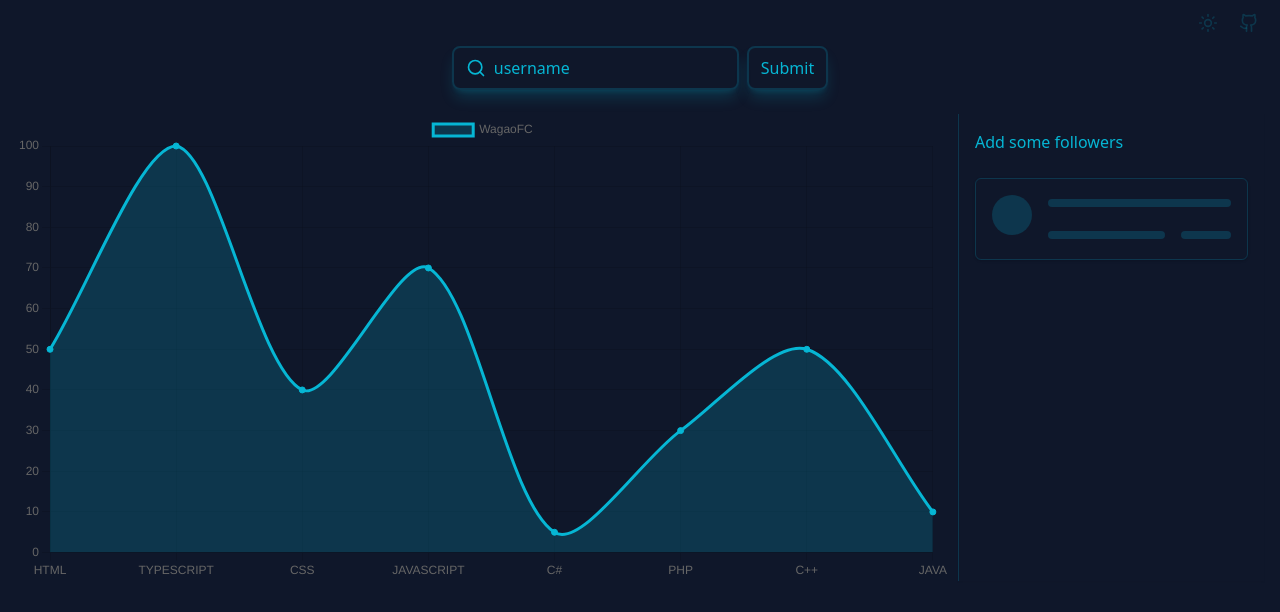
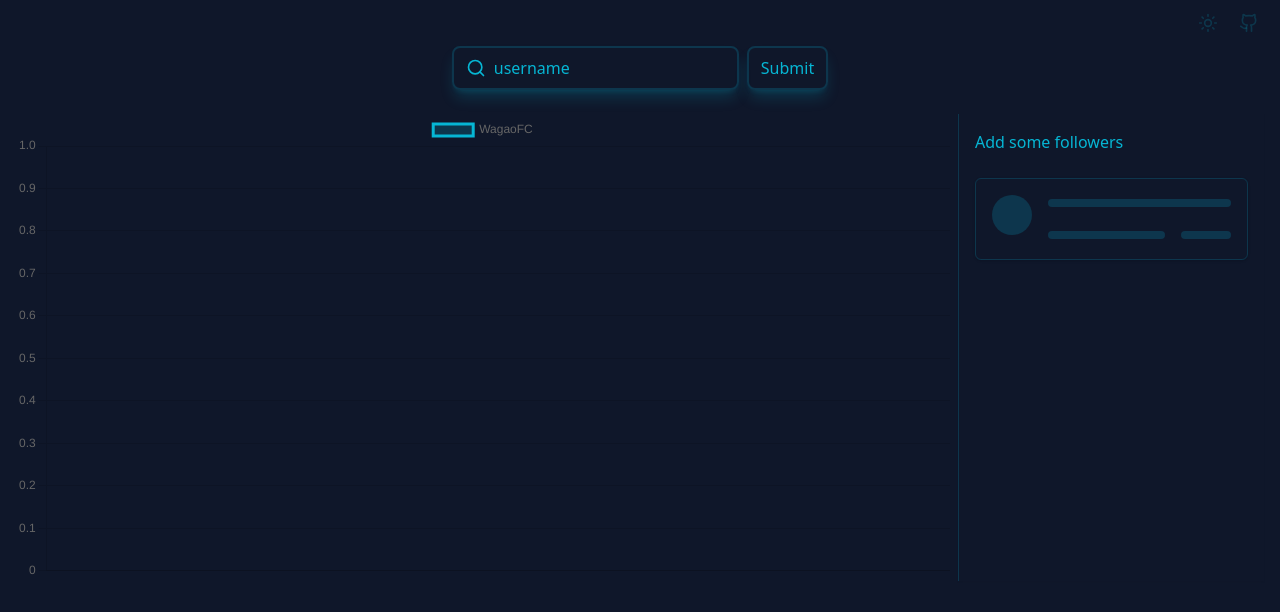
Before and after one commit to WagaoFC/gitHubCompare, a React (Vite) app: page / in a window 1280 px wide. Shown: the top 612 px of the page. Built offline with nearby package versions, Linux system fonts and the light colour scheme; what tailwindcss-animated would draw is missing.

Commit message:
:sparkles: feat: listing techs

```diff
--- a/src/components/chart/index.tsx
+++ b/src/components/chart/index.tsx
@@ -22,13 +22,14 @@ ChartJS.register(
     Filler
 )
 
-export function Chart() {
+export function Chart({ techs }: any) {
+
     const data = {
-        labels: ['HTML', 'TYPESCRIPT', 'CSS', 'JAVASCRIPT', 'C#', 'PHP', 'C++', 'JAVA'],
+        labels: techs.map((m: any) => m.language),
         datasets: [
             {
                 label: 'WagaoFC',
-                data: ['50', '100', '40', '70', '5', '30', '50', '10'],
+                data: techs.map((m: any) => m.total),
                 borderColor: 'rgb(6, 182, 212)',
                 pointRadius: 3,
                 pointBackgroundColor: 'rgba(6, 182, 212)',
--- a/src/pages/Home/index.tsx
+++ b/src/pages/Home/index.tsx
@@ -21,6 +21,7 @@ export interface IAllRepos {
 export function Home() {
     const [users, setUsers] = useState<IUser[]>([])
     const [allRepos, setAllRepos] = useState<IAllRepos[]>([])
+    const [test, setTest] = useState<any>([])
 
     const getFollowers = useCallback(async (userName: string) => {
         try {
@@ -51,10 +52,31 @@ export function Home() {
             await getAllRepos(userName)
             console.log(allRepos)
 
-            for (let language of allRepos) {
-                let res = await api.get(`/repos/${userName}/${language.name}/languages`)
-                console.log(res)
+            let countLanguage: any = {}
+
+            for (let repo of allRepos) {
+                let res = await api.get(`/repos/${userName}/${repo.name}/languages`)
+                let languages = res.data
+
+                for (let language in languages) {
+                    if (countLanguage[language]) {
+                        countLanguage[language] += languages[language]
+                    } else {
+                        countLanguage[language] = languages[language]
+                    }
+                }
             }
+
+            let arrayLanguages = Object.keys(countLanguage).map(language => ({
+                language: language,
+                total: countLanguage[language]
+            }))
+
+            if (arrayLanguages.length > 0) {
+                setTest(arrayLanguages)
+            }
+
+            console.log(arrayLanguages);
         } finally {
             console.log('finally')
         }
@@ -84,7 +106,7 @@ export function Home() {
                 <SearchForm getFollowers={getFollowers} />
                 <div className='grid grid-cols-4 gap-2'>
                     <div className='col-span-3'>
-                        <Chart />
+                        <Chart techs={test} />
                     </div>
                     <div className='p-4 space-y-6 border-l border-cyan-500/20 shadow-sm animate-fade-up'>
                         <span className='text-cyan-500'>
```
